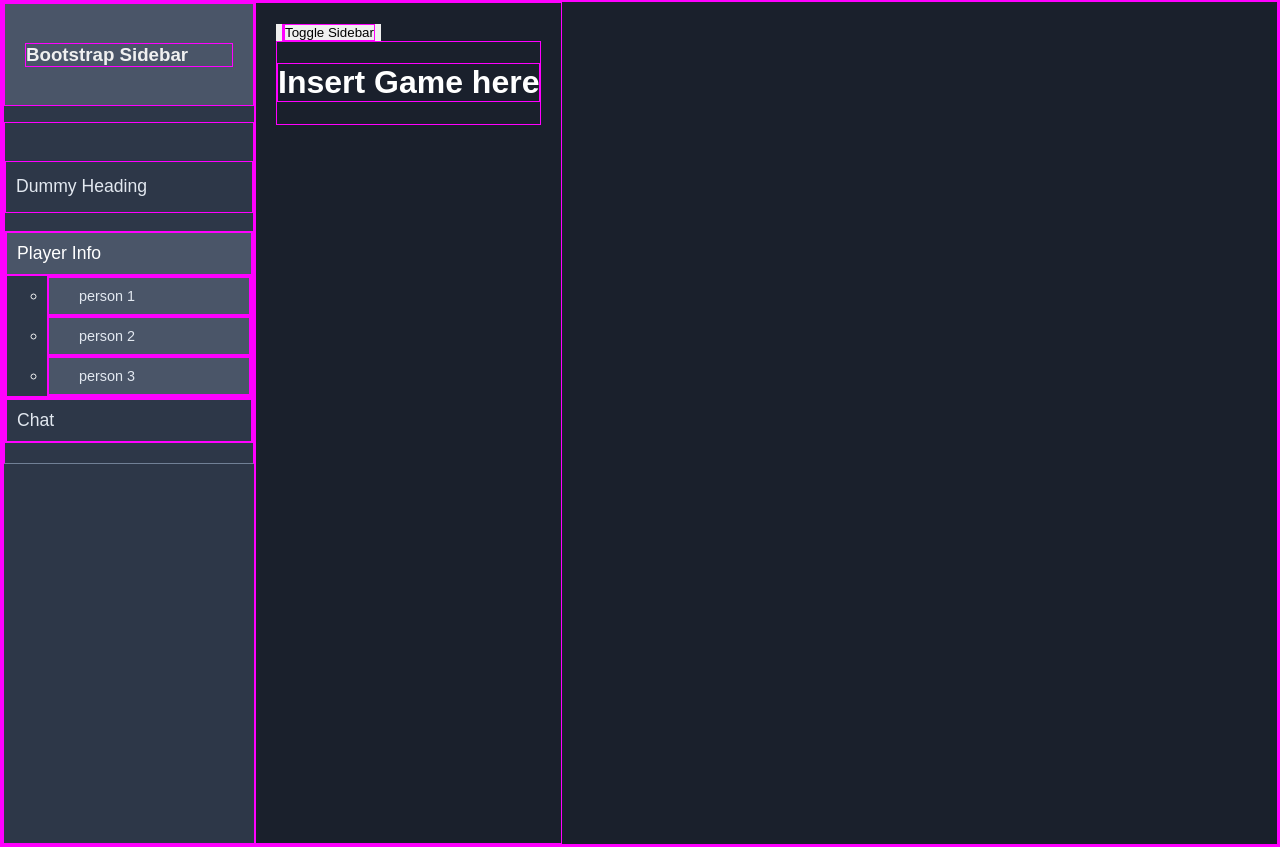
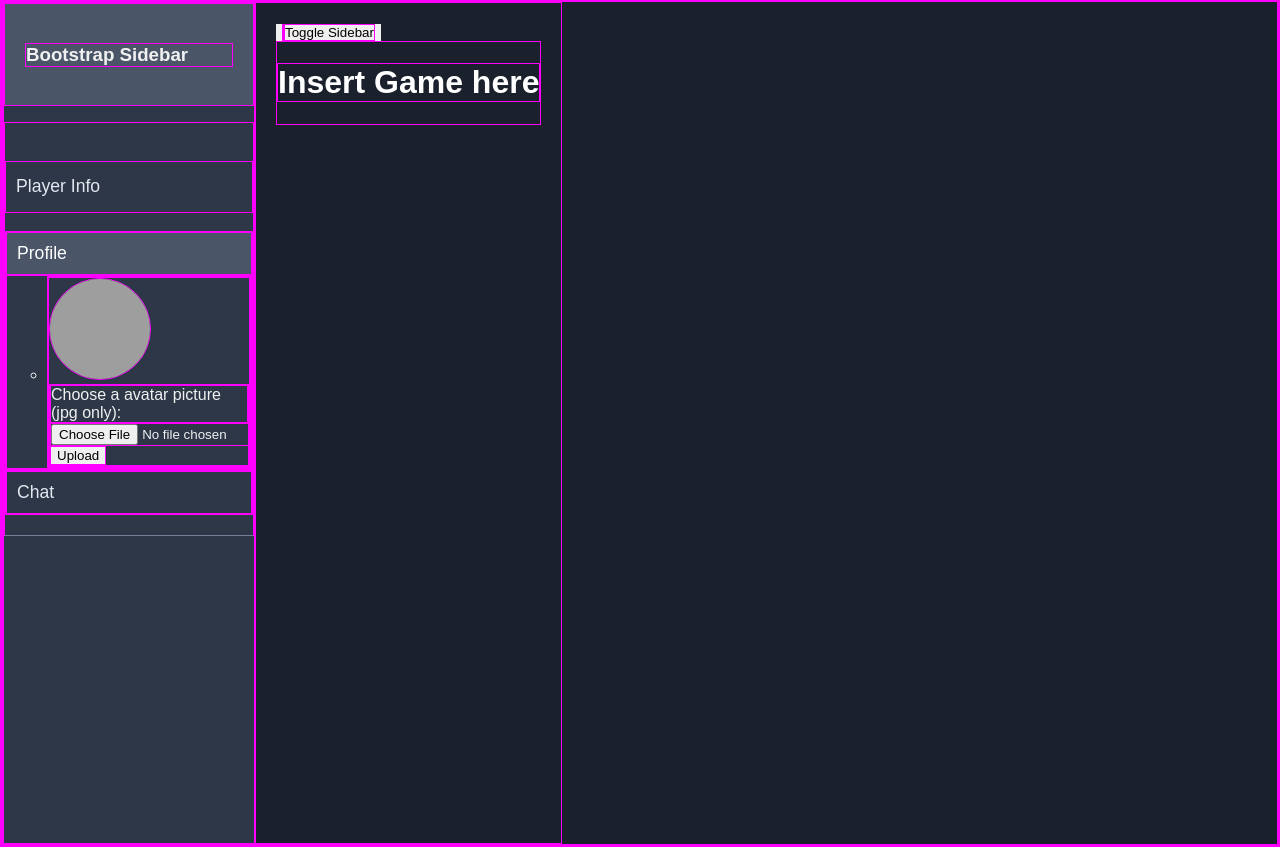
Before and after one commit to yyang594/CSE-312-Project, a Flask app: page /game in a window 1280 px wide. Shown: the part 813-1660 px from the top of the page. Run offline with Flask 3, Linux system fonts and the light colour scheme; some libraries are stand-ins or nearby versions; grey boxes are pictures that could not be loaded.

Commit message:
implemented player names displayed on movement & upload html

```diff
--- a/app/server.py
+++ b/app/server.py
@@ -1,9 +1,11 @@
-from flask import Flask, flash, jsonify, make_response, redirect, render_template, request, url_for
+from flask import Flask, flash, jsonify, make_response, redirect, render_template, request, url_for, send_from_directory
 from flask_socketio import SocketIO, emit, join_room, leave_room
 
 from flask_wtf import FlaskForm
 from wtforms import StringField, PasswordField
 from wtforms.validators import InputRequired, Length, EqualTo, Regexp
+
+from PIL import Image
 
 import database
 import logging
@@ -79,6 +81,8 @@ def home():
 @app.route('/game')
 def game():
     return render_template('game.html')
+
+
 
 @app.route('/login', methods=['GET', 'POST'])
 def login():
@@ -162,9 +166,94 @@ def log_request():
     path = request.path
     logging.info(f"{ip} {method} {path}")
 
+player_data = {}
+
 @socketio.on('move')
 def handle_move(data):
-    emit('player_moved', data, broadcast=True, include_self=False)
+    user = player_data.get(request.sid, {})
+    username = user.get('username', 'Guest')
+    profile_image = user.get('profile_image', '/static/uploads/default.jpg')  # Default image
+
+    data['name'] = username
+    data['image'] = profile_image  # Include the image URL
+    data['id'] = request.sid
+    emit('player_moved', data, broadcast=True, include_self=True)
+
+@socketio.on('connect')
+def handle_connect():
+    auth_token = request.cookies.get('auth_token')
+    username = "Guest"
+
+    if auth_token:
+        token_hash = hashlib.sha256(auth_token.encode()).hexdigest()
+        user = users_collection.find_one({"auth_token": token_hash})
+        if user:
+            username = user['username']
+
+    player_data[request.sid] = {"username": username}
+    print(f"{username} connected with ID {request.sid}")
+
+# --- Set up avatar uploads
+
+UPLOAD_FOLDER = 'static/uploads'
+os.makedirs(UPLOAD_FOLDER, exist_ok=True)
+ALLOWED_EXTENSIONS = {'png', 'jpg', 'jpeg'}
+
+app.config['UPLOAD_FOLDER'] = UPLOAD_FOLDER
+
+
+def allowed_file(filename):
+    return '.' in filename and filename.rsplit('.', 1)[1].lower() in ALLOWED_EXTENSIONS
+
+def resize_crop_image(image_path, size=(100, 100)):
+    with Image.open(image_path) as img:
+
+        img = img.convert("RGB")
+        width, height = img.size
+        min_dim = min(width, height)
+
+        left = (width - min_dim) / 2
+        top = (height - min_dim) / 2
+        right = (width + min_dim) / 2
+        bottom = (height + min_dim) / 2
+        img = img.crop((left, top, right, bottom))
+
+        img = img.resize(size)
+        img.save(image_path)
+
+@app.route('/upload_avatar', methods=['POST'])
+def upload_avatar():
+    if 'avatar' not in request.files:
+        return jsonify({"error": "No file part"}), 400
+
+    file = request.files['avatar']
+
+    if file.filename == '':
+        return jsonify({"error": "No selected file"}), 400
+
+    if file and allowed_file(file.filename):
+        filename = file.filename
+        file_path = os.path.join(app.config['UPLOAD_FOLDER'], filename)
+
+        file.save(file_path)
+
+        resize_crop_image(file_path)
+
+        auth_token = request.cookies.get('auth_token')
+        token_hash = hashlib.sha256(auth_token.encode()).hexdigest()
+        user = users_collection.find_one({"auth_token": token_hash})
+
+        if user:
+            # Update the user's profile image URL in the database
+            users_collection.update_one(
+                {"auth_token": token_hash},
+                {"$set": {"profile_image": f"/static/uploads/{filename}"}}
+            )
+
+        return jsonify({"message": "Avatar uploaded successfully", "image_url": f"/static/uploads/{filename}"}), 200
+
+    return jsonify({"error": "Invalid file type"}), 400
+
 
 if __name__ == '__main__':
     socketio.run(app, host='0.0.0.0', port=8080, allow_unsafe_werkzeug=True)
--- a/app/static/JS/game.js
+++ b/app/static/JS/game.js
@@ -9,6 +9,10 @@ socket.on("connect", () => {
 
 socket.on("player_moved", (data) => {
     players[data.id] = data;
+
+    if (data.id === myId) {
+        players[myId] = data;
+    }
 });
 const canvas = document.getElementById("Canvas");
 const ctx = canvas.getContext("2d");
@@ -63,6 +67,11 @@ function drawCircle() {
     ctx.fillStyle = "teal";
     ctx.fill();
     ctx.stroke();
+
+    ctx.font = "12px Arial";
+    ctx.fillStyle = "black";
+    ctx.textAlign = "center";
+    //ctx.fillText(players[myId]?.name || "Guest", playerX, playerY - radius - 5);
 }
 
 //Set will store all currently pressed key and prevent the lag between key switches
@@ -81,11 +90,21 @@ function updatePosition() {
 function drawPlayers() {
     for (const id in players) {
         const p = players[id];
+
+        //const img = new Image();
+        //img.src = p.image || '/static/uploads/default.jpg';  // Default image fallback
+
+
         ctx.beginPath();
         ctx.arc(p.x, p.y, radius, 0, 2 * Math.PI);
         ctx.fillStyle = "purple";
         ctx.fill();
         ctx.stroke();
+
+        ctx.font = "12px Arial";
+        ctx.fillStyle = "black";
+        ctx.textAlign = "center";
+        ctx.fillText(p.name || "Guest", p.x, p.y + radius + 10);
     }
 }
 
--- a/app/templates/game.html
+++ b/app/templates/game.html
@@ -5,14 +5,14 @@
 {% endblock %}
 
 {% block content %}
-    <div id = "questionBox">Insert Question Here</div>
+<div id="questionBox">Insert Question Here</div>
 <span>Timer: </span><span id="timer">00:30</span>
 <br>
 <div>
-        <h3 id = "q1" class = "question">Test 1</h3>
-        <h3 id = "q2" class = "question">Test 2</h3>
-        <h3 id = "q3" class = "question">Test 3</h3>
-        <h3 id = "q4" class = "question">Test 4</h3>
+    <h3 id="q1" class="question">Test 1</h3>
+    <h3 id="q2" class="question">Test 2</h3>
+    <h3 id="q3" class="question">Test 3</h3>
+    <h3 id="q4" class="question">Test 4</h3>
     <canvas id="Canvas"></canvas>
 </div>
 
@@ -21,13 +21,8 @@
 
 <title>Sidebar Toggle</title>
 
-<!-- Bootstrap CSS -->
-
-
-<!-- Google Fonts -->
 <link href="https://fonts.googleapis.com/css?family=Poppins:300,400,500,600,700" rel="stylesheet">
 
-</head>
 <div class="wrapper">
   <!-- Sidebar Holder -->
   <nav id="sidebar">
@@ -36,17 +31,25 @@
     </div>
 
     <ul class="list-unstyled components">
-      <p>Dummy Heading</p>
+      <p>Player Info</p>
       <li class="active">
-        <a href="#pageSubmenu" data-toggle="collapse" aria-expanded="false">Player Info</a>
+        <a href="#pageSubmenu" data-toggle="collapse" aria-expanded="false">Profile</a>
         <ul class="collapse list-unstyled" id="pageSubmenu">
-          <li><a href="#">person 1</a></li>
-          <li><a href="#">person 2</a></li>
-          <li><a href="#">person 3</a></li>
+          <li>
+            <div class="profile-container">
+                <img src="{{ user_pfp | e if user_pfp else '/static/default-pfp.jpg' }}" alt="Profile image" class="pfp" style="width:100px;height:100px;border-radius:50%;">
+                <form id="avatarForm" onsubmit="handleUploadPfp(event)">
+                    <label for="file-upload">Choose a avatar picture (jpg only):</label>
+                    <input type="file" name="avatar" id="file-upload" accept="image/jpg">
+                    <input type="submit" value="Upload">
+                </form>
+            </div>
+          </li>
         </ul>
       </li>
       <li>
         <a href="#">Chat</a>
+      </li>
     </ul>
   </nav>
 
@@ -72,5 +75,46 @@
       $(this).toggleClass("active");
     });
   });
+
+  function handleUploadPfp(event) {
+    event.preventDefault();
+    const fileInput = document.getElementById('file-upload');
+    const file = fileInput.files[0];
+
+    if (!file) {
+      alert("Please select a JPG image.");
+      return;
+    }
+
+    const formData = new FormData();
+    formData.append('avatar', file);
+
+    fetch('/upload_avatar', {
+      method: 'POST',
+      body: formData
+    })
+    .then(response => response.json())
+    .then(result => {
+      if (result.success) {
+        document.querySelector('.pfp').src = result.image_url;
+      } else {
+        alert(result.error);
+      }
+    })
+    .catch(error => {
+      console.error('Error:', error);
+    });
+  }
+
+  document.getElementById('file-upload').addEventListener('change', function(event) {
+    const file = event.target.files[0];
+    if (file) {
+      const reader = new FileReader();
+      reader.onload = function(e) {
+        document.querySelector('.pfp').src = e.target.result;
+      };
+      reader.readAsDataURL(file);
+    }
+  });
 </script>
 {% endblock %}
--- a/requirements.txt
+++ b/requirements.txt
@@ -5,3 +5,4 @@ bcrypt
 flask-socketio
 wtforms
 flask_wtf
+pillow
```
Lines whose indentation alone changed are shown as unchanged.
